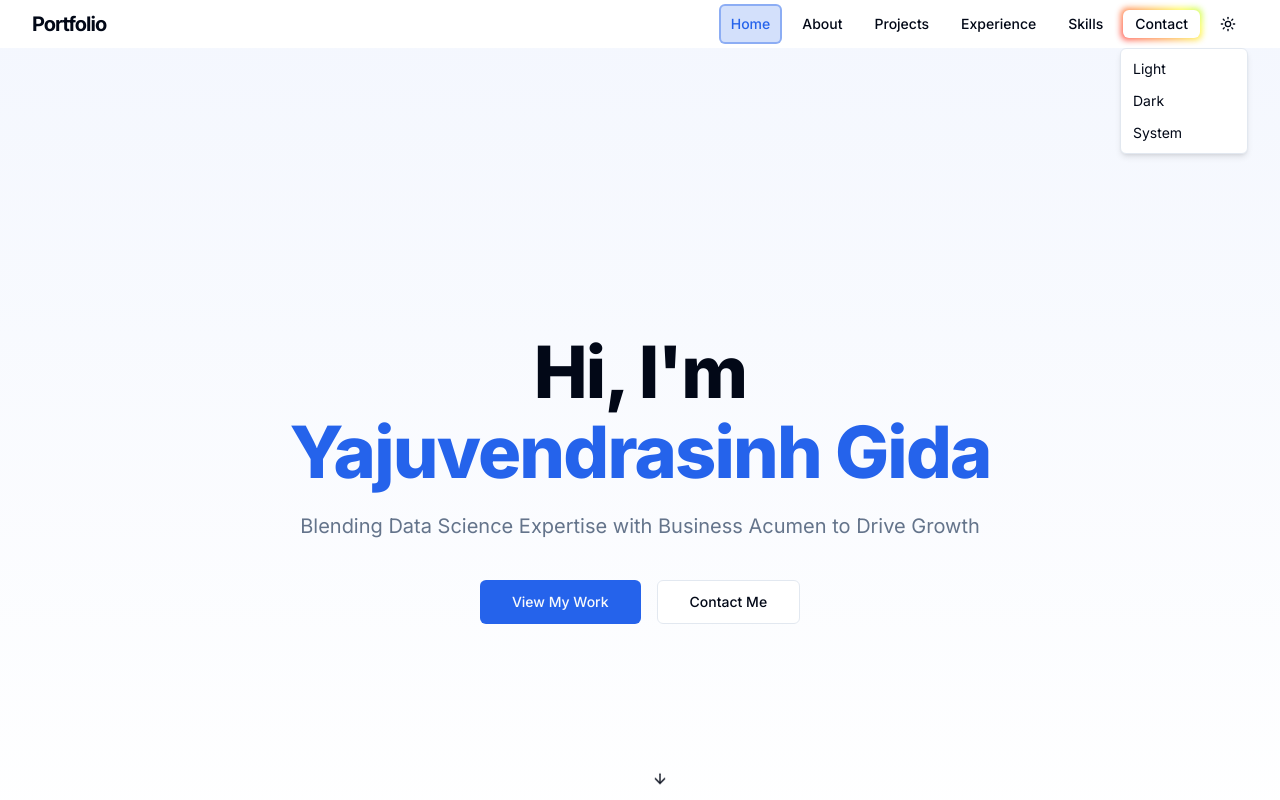
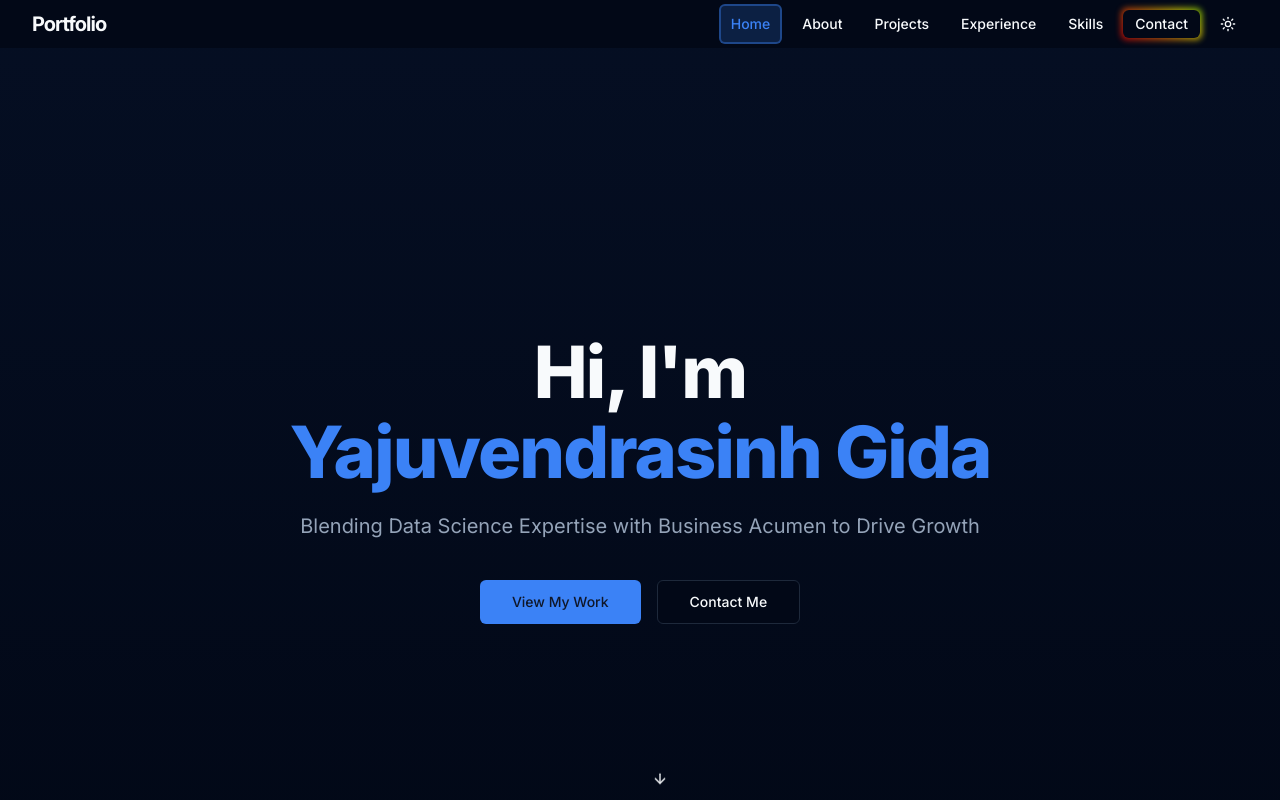
Before and after one commit to yajuvendrasinh/resume-site-v0, a Next.js app: page / in a window 1280 px wide. Both pictures are taken after a click on the button "Toggle theme". Shown: the top 800 px of the page. Built offline with nearby package versions, Linux system fonts and the light colour scheme.

Commit message:
Update mode-toggle.tsx

```diff
--- a/components/mode-toggle.tsx
+++ b/components/mode-toggle.tsx
@@ -5,7 +5,6 @@ import { Moon, Sun } from "lucide-react"
 import { useTheme } from "next-themes"
 
 import { Button } from "@/components/ui/button"
-import { DropdownMenu, DropdownMenuContent, DropdownMenuItem, DropdownMenuTrigger } from "@/components/ui/dropdown-menu"
 
 export function ModeToggle() {
   const { setTheme, theme } = useTheme()
@@ -25,19 +24,13 @@ export function ModeToggle() {
   }
 
   return (
-    <DropdownMenu>
-      <DropdownMenuTrigger asChild>
-        <Button variant="ghost" size="icon">
-          <Sun className="h-[1.2rem] w-[1.2rem] rotate-0 scale-100 transition-all dark:-rotate-90 dark:scale-0" />
-          <Moon className="absolute h-[1.2rem] w-[1.2rem] rotate-90 scale-0 transition-all dark:rotate-0 dark:scale-100" />
-          <span className="sr-only">Toggle theme</span>
-        </Button>
-      </DropdownMenuTrigger>
-      <DropdownMenuContent align="end">
-        <DropdownMenuItem onClick={() => setTheme("light")}>Light</DropdownMenuItem>
-        <DropdownMenuItem onClick={() => setTheme("dark")}>Dark</DropdownMenuItem>
-        <DropdownMenuItem onClick={() => setTheme("system")}>System</DropdownMenuItem>
-      </DropdownMenuContent>
-    </DropdownMenu>
+    <Button variant="ghost" size="icon" onClick={() => setTheme(theme === "dark" ? "light" : "dark")}>
+      {theme === "dark" ? (
+        <Sun className="h-[1.2rem] w-[1.2rem] transition-all duration-200" />
+      ) : (
+        <Moon className="h-[1.2rem] w-[1.2rem] transition-all duration-200" />
+      )}
+      <span className="sr-only">Toggle theme</span>
+    </Button>
   )
 }
```
